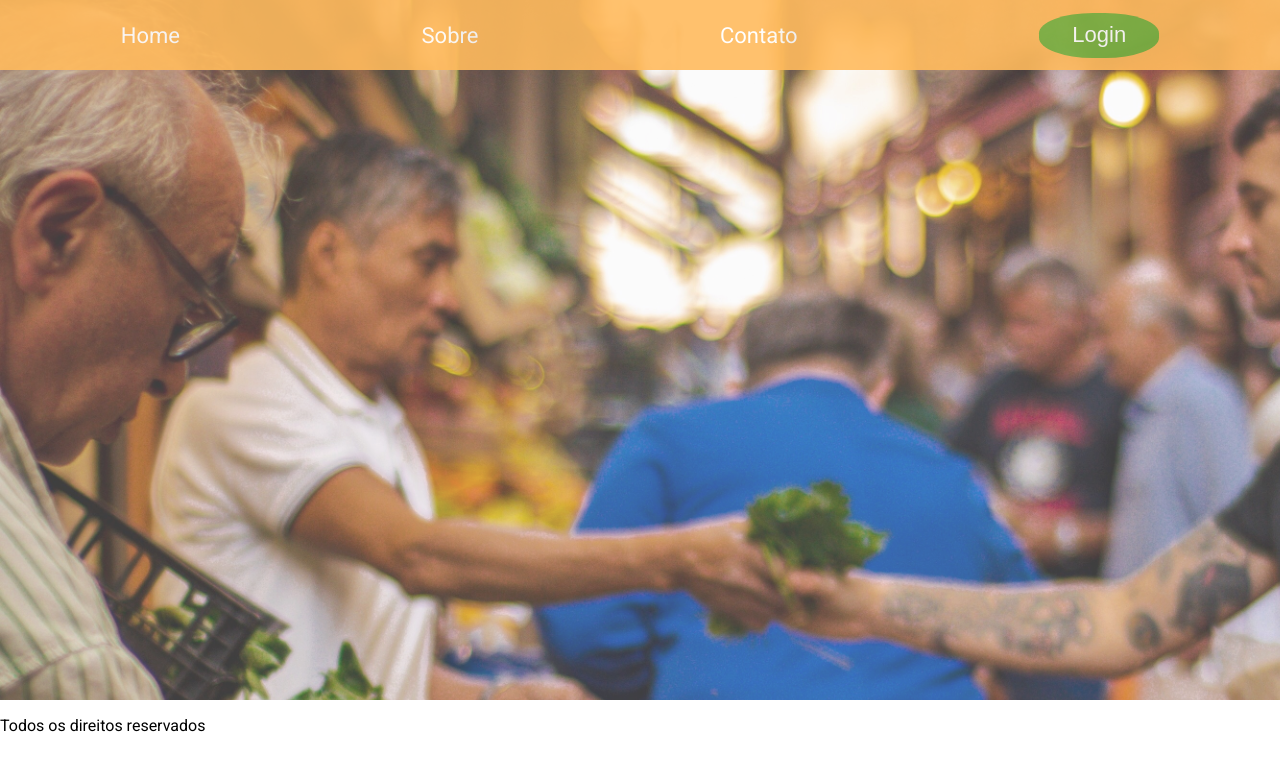
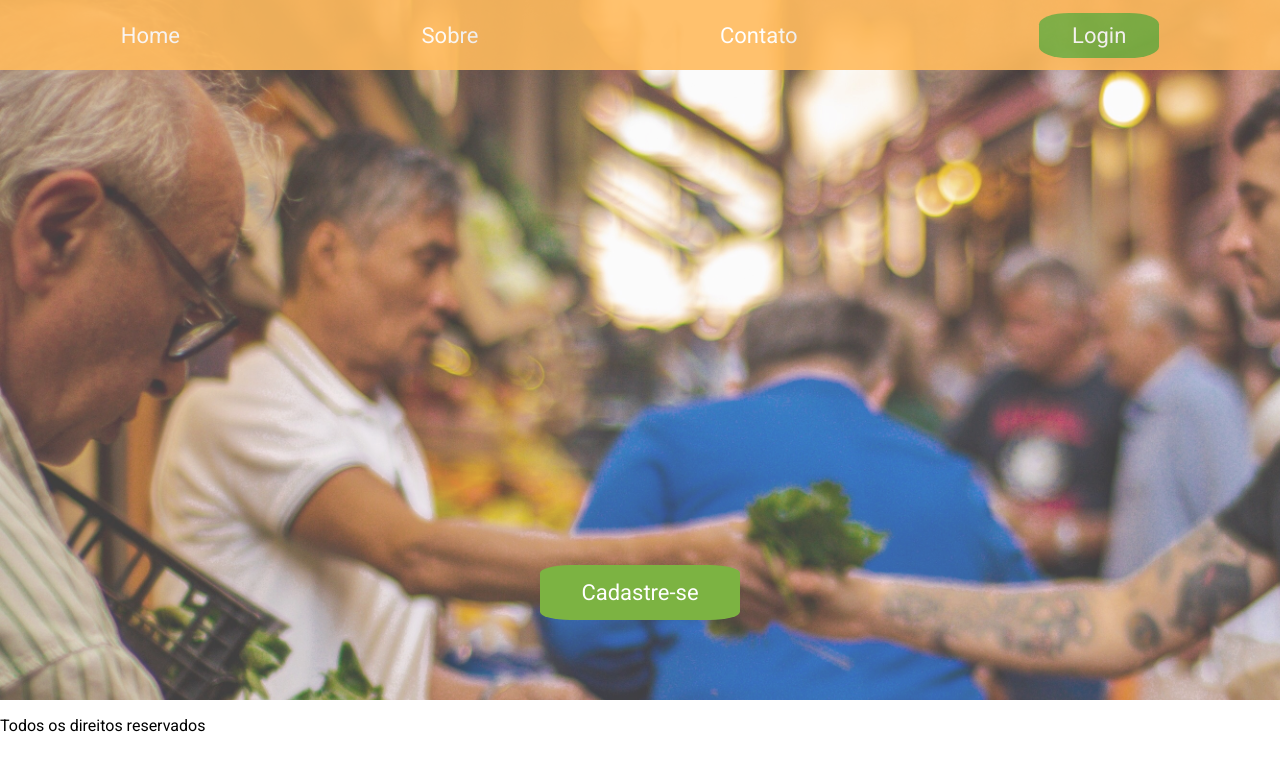
Before and after one commit to AhmadForhat/AgrOportuno, a Django app: page /home/ in a window 1280 px wide. Shown: the top 771 px of the page. Run offline with Django 3.2, Linux system fonts and the light colour scheme.

Commit message:
Adição do html e css do blockNav

```diff
--- a/Agrodoce/static/style.css
+++ b/Agrodoce/static/style.css
@@ -33,9 +33,10 @@ button{
     height: 45px;
     width: 120px;
     border: none;
-    border-radius:45%;
+    border-radius:25%;
     color:white;
     font-size: 22px;
+    font-family: 'Roboto', sans-serif;
 }
 
 button:hover{
@@ -48,4 +49,15 @@ button:hover{
     background-image: url(../static/img/separadorNav.png);
     height: 700px;
     width: 100%;
+    display:flex;
+    flex-direction: column;
+    justify-content: flex-end;
+    align-items: center;
 }
+
+.blockNav button{
+    margin-bottom: 80px;
+    width: 200px;
+    height: 55px;
+    border-radius:15%;
+}
--- a/Agrodoce/templates/index.html
+++ b/Agrodoce/templates/index.html
@@ -19,6 +19,7 @@
         <a href="/login"><button> Login </button></a>
     </nav>
     <section class="blockNav">
+        <a href="#blockNav"><button>Cadastre-se</button></a>
     </section>
 
     {% block content%}
```
